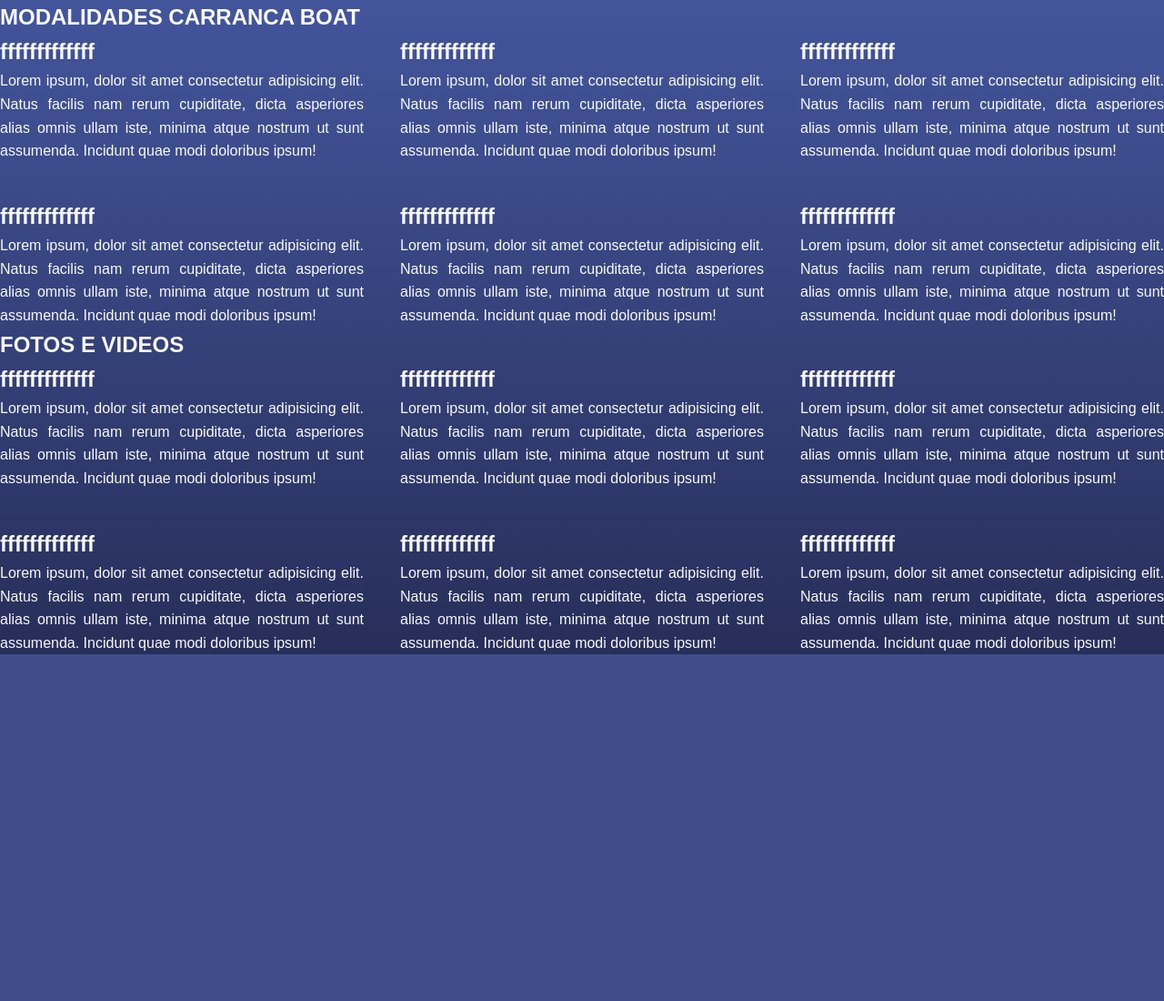
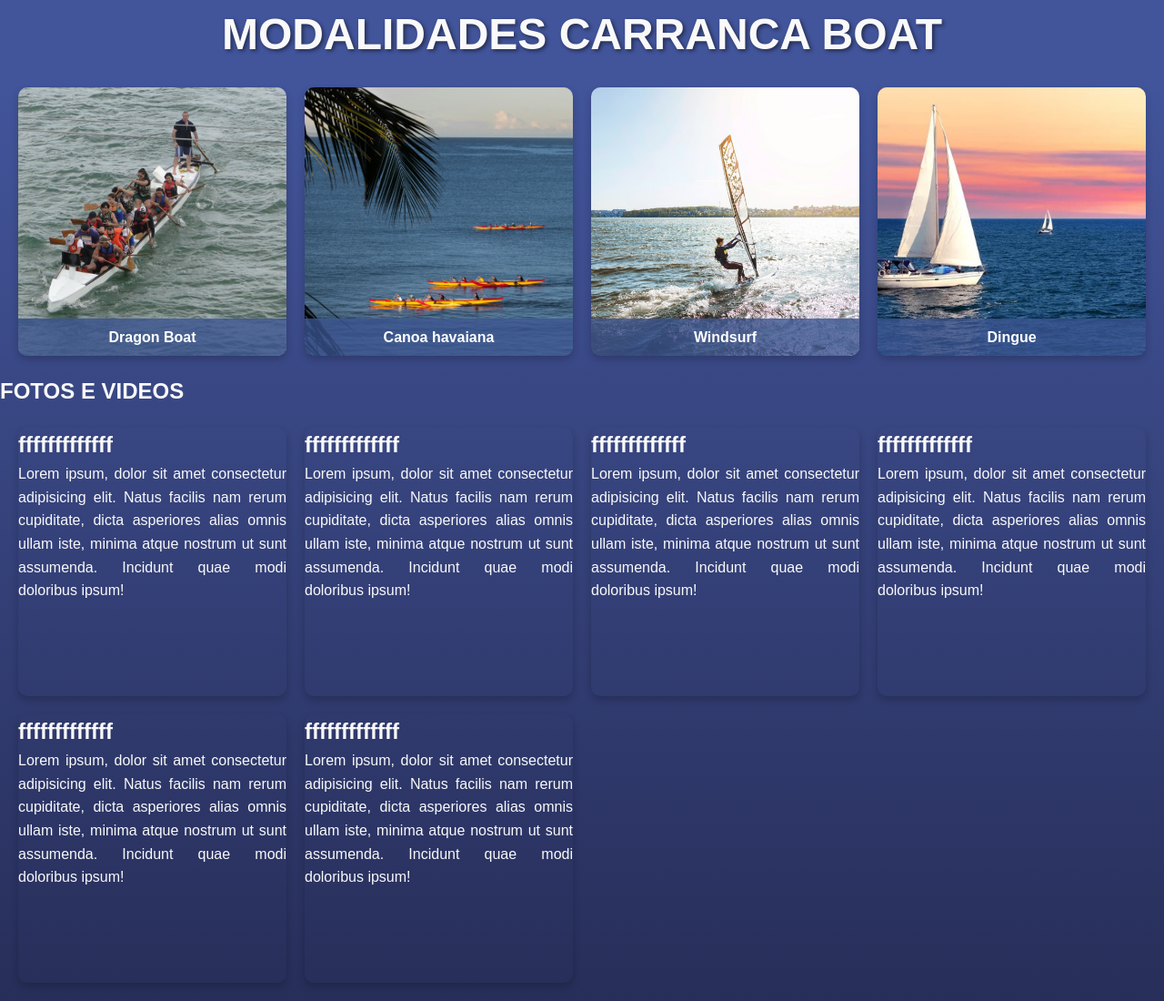
Before and after one commit to Kissuke/carranca_boat, a PHP site: page /pages/modalidades.html in a window 1280 px wide. Shown: the part 158-1258 px from the top of the page at 91% size. Before the commit the page ends 877 px from the top, so only its background shows below. Run offline with PHP 8.4, Linux system fonts and the light colour scheme.

Commit message:
modalidades

```diff
--- a/estilos/modalidade.css
+++ b/estilos/modalidade.css
@@ -1,5 +1,74 @@
+@charset "UTF-8";
+
+:root {
+    --cor01: #3A5491;
+    --cor02: #09EAFE;
+    --cor03: #031445;
+    --cor04: #272E59;
+    --cor05: #f9f9f9;
+    --cor06: #333;
+    --cor07: #42549A;
+    --fonte: 'M PLUS Rounded 1c', sans-serif;
+}
+
+* {
+    margin: 0;
+    padding: 0;
+    box-sizing: border-box;
+}
+
+html,
+body {
+    overflow-x: hidden;
+    font-family: Arial, Helvetica, sans-serif;
+    line-height: 1.6;
+    color: var(--cor05);
+    background-image: linear-gradient(to top, var(--cor04), var(--cor07)80%);
+    text-align: justify;
+}
+
+h1 {
+    text-align: center;
+    font-weight: bolder;
+    font-size: 3em;
+    text-shadow: 2px 2px 4px rgba(0, 0, 0, 0.492);
+}
+
+/* Layout do container */
 .container {
-    display: grid;
-    grid-template-columns: auto auto auto;
-    gap: 40px;
+  display: grid;
+  grid-template-columns: repeat(auto-fit, minmax(250px, 1fr));
+  gap: 20px;
+  padding: 20px;
 }
+
+/* Estilo dos itens */
+.item {
+  position: relative;
+  width: 100%;
+  aspect-ratio: 1/1; /* Mantém quadrado em qualquer tela */
+  overflow: hidden;
+  border-radius: 10px;
+  box-shadow: 0 4px 8px rgba(0,0,0,0.2);
+}
+
+/* Imagem ocupa tudo */
+.item img {
+  width: 100%;
+  height: 100%;
+  object-fit: cover;
+  display: block;
+}
+
+/* Texto na parte de baixo */
+.nome-modalidade {
+  position: absolute;
+  bottom: 0;
+  width: 100%;
+  background-color: #3a5491c6;
+  color: white;
+  text-align: center;
+  padding: 8px 0;
+  font-weight: bold;
+  font-size: 1rem;
+}
--- a/pages/modalidades.html
+++ b/pages/modalidades.html
@@ -53,52 +53,42 @@
 
                 <div class="item">
 
-                    <h2>fffffffffffff</h2>
+                    <img src="../imagens/dragon.jpg" alt="imagem ilustrativa da modalidade dragon boat">
 
-                    <p>Lorem ipsum, dolor sit amet consectetur adipisicing elit. Natus facilis nam rerum cupiditate,
-                        dicta asperiores alias omnis ullam iste, minima atque nostrum ut sunt assumenda. Incidunt quae
-                        modi doloribus ipsum!</p>
+                    <div class="nome-modalidade">
+                        <p class="mod">Dragon Boat</p>
+                    </div>
 
                 </div>
 
                 <div class="item">
-                    <h2>fffffffffffff</h2>
 
-                    <p>Lorem ipsum, dolor sit amet consectetur adipisicing elit. Natus facilis nam rerum cupiditate,
-                        dicta asperiores alias omnis ullam iste, minima atque nostrum ut sunt assumenda. Incidunt quae
-                        modi doloribus ipsum!</p>
+                    <img src="../imagens/hava.jpg" alt="imagem ilustrativa da modalidade canoa havaiana">
+
+                    <div class="nome-modalidade">
+                        <p class="mod">Canoa havaiana</p>
+                    </div>
+
                 </div>
 
                 <div class="item">
-                    <h2>fffffffffffff</h2>
 
-                    <p>Lorem ipsum, dolor sit amet consectetur adipisicing elit. Natus facilis nam rerum cupiditate,
-                        dicta asperiores alias omnis ullam iste, minima atque nostrum ut sunt assumenda. Incidunt quae
-                        modi doloribus ipsum!</p>
+                    <img src="../imagens/wind.jpg" alt="imagem ilustrativa da modalidade windsurf">
+
+                    <div class="nome-modalidade">
+                        <p class="mod">Windsurf</p>
+                    </div>
+
                 </div>
 
                 <div class="item">
-                    <h2>fffffffffffff</h2>
 
-                    <p>Lorem ipsum, dolor sit amet consectetur adipisicing elit. Natus facilis nam rerum cupiditate,
-                        dicta asperiores alias omnis ullam iste, minima atque nostrum ut sunt assumenda. Incidunt quae
-                        modi doloribus ipsum!</p>
-                </div>
+                    <img src="../imagens/dingue.jpg" alt="imagem ilustrativa da modalidade dingue">
 
-                <div class="item">
-                    <h2>fffffffffffff</h2>
+                    <div class="nome-modalidade">
+                        <p class="mod">Dingue</p>
+                    </div>
 
-                    <p>Lorem ipsum, dolor sit amet consectetur adipisicing elit. Natus facilis nam rerum cupiditate,
-                        dicta asperiores alias omnis ullam iste, minima atque nostrum ut sunt assumenda. Incidunt quae
-                        modi doloribus ipsum!</p>
-                </div>
-
-                <div class="item">
-                    <h2>fffffffffffff</h2>
-
-                    <p>Lorem ipsum, dolor sit amet consectetur adipisicing elit. Natus facilis nam rerum cupiditate,
-                        dicta asperiores alias omnis ullam iste, minima atque nostrum ut sunt assumenda. Incidunt quae
-                        modi doloribus ipsum!</p>
                 </div>
 
             </div>
```
Also changed, not shown: imagens/dingue.jpg (added), imagens/dragon.jpg (added), imagens/hava.jpg (added), imagens/wind.jpg (added).
